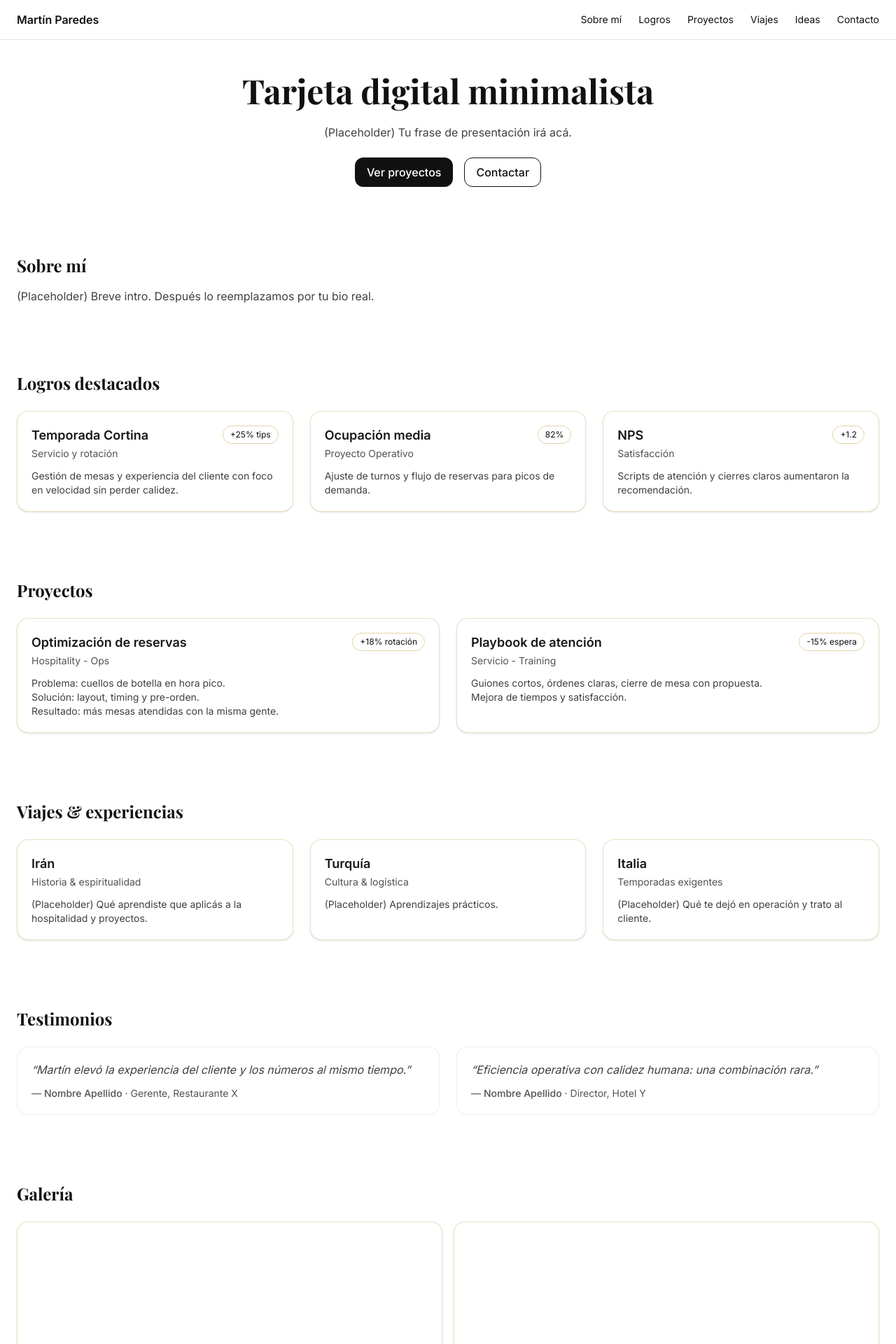
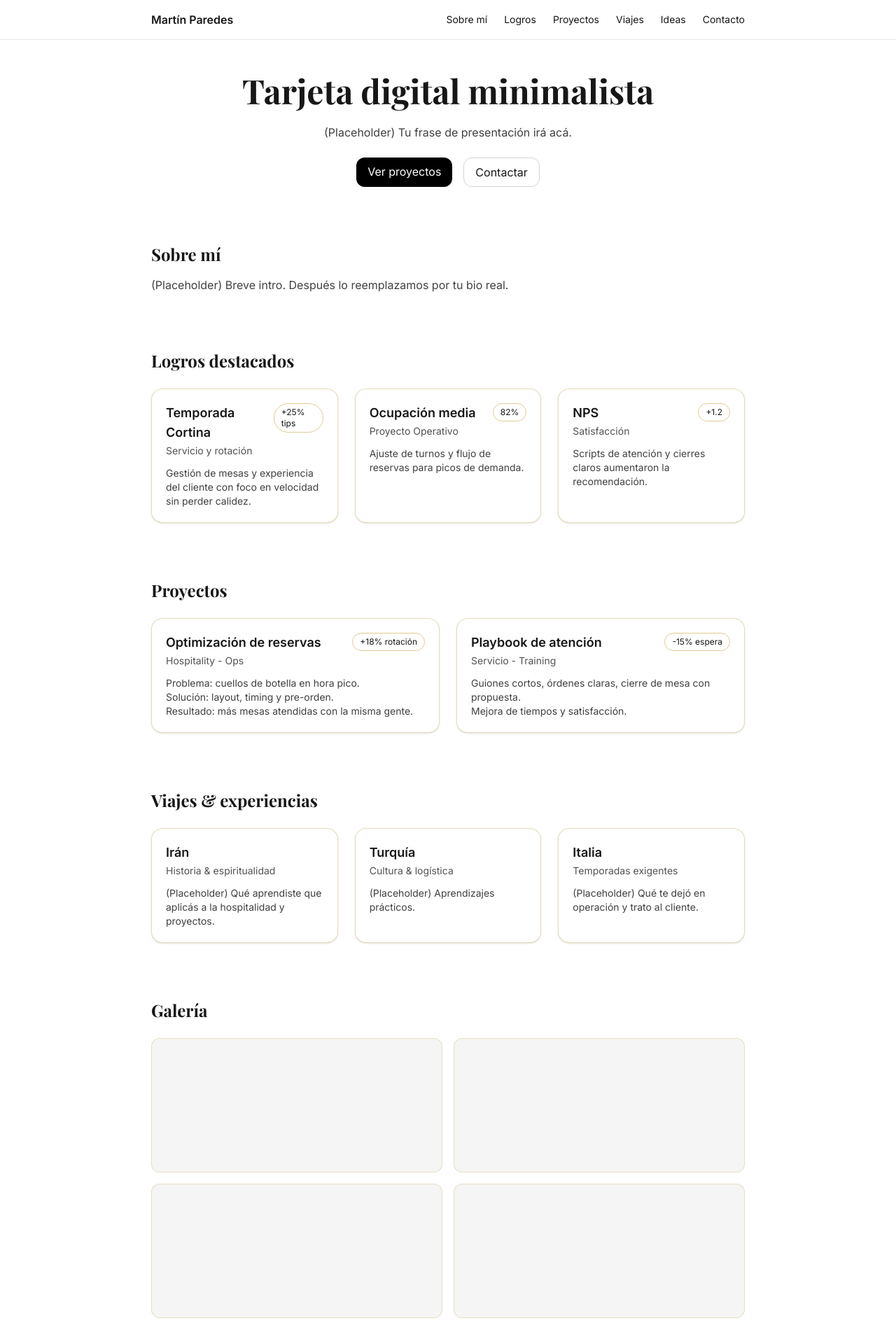
Before and after one commit to tinchoparedess/mp-portfolio, a Next.js app: page / in a window 1280 px wide. Shown: the top 1920 px of the page at 70% size. Built offline with nearby package versions, Linux system fonts and the light colour scheme.

Commit message:
fix: add viewport meta and enforce max width

```diff
--- a/src/app/globals.css
+++ b/src/app/globals.css
@@ -1,47 +1,2 @@
 @import "tailwindcss";
-
-/* ===== Tema Black & Gold ===== */
-:root {
-  --gold: #C8A951;
-  --black: #111111;
-}
-
-@layer base {
-  html, body {
-    background: #fff;
-    color: #111;
-  }
-  ::selection {
-    background: #f5ecd2;
-    color: var(--black);
-  }
-}
-
-/* Utilidades elegantes */
-@layer components {
-  .container { @apply mx-auto max-w-4xl px-6; }
-
-  .card {
-    @apply rounded-2xl bg-white p-5 border transition-shadow shadow-sm hover:shadow-md;
-    border-color: rgb(200 169 81 / 0.35);
-  }
-
-  .btn {
-    @apply inline-flex items-center justify-center gap-2 px-4 py-2 rounded-xl font-medium transition;
-    background: var(--black);
-    color: #fff;
-    border: 1px solid transparent;
-  }
-  .btn:hover { background: var(--gold); color: var(--black); }
-
-  .btn-outline {
-    @apply inline-flex items-center justify-center gap-2 px-4 py-2 rounded-xl font-medium transition border;
-  }
-  .btn-outline:hover { border-color: var(--gold); background: #f6f6f6; }
-
-  .nav-link { @apply relative inline-block; }
-  .nav-link::after {
-    content: ""; position: absolute; left: 0; bottom: -6px; width: 0; height: 2px; background: var(--gold); transition: width .2s;
-  }
-  .nav-link:hover::after { width: 100%; }
-}
+/* dejamos todo el estilo en los componentes con utilidades */
--- a/src/app/layout.tsx
+++ b/src/app/layout.tsx
@@ -1,32 +1,26 @@
 import "./globals.css";
-import { Inter, Playfair_Display } from "next/font/google";
-import Navbar from "@/components/Navbar";
+import { Inter } from "next/font/google";
 
 const inter = Inter({ subsets: ["latin"] });
-const playfair = Playfair_Display({ subsets: ["latin"], weight: ["600", "700"] });
 
 export const metadata = {
-  metadataBase: new URL("https://mp-portfolio-theta.vercel.app"),
   title: "Martín Paredes — Tarjeta Digital Minimalista",
   description: "Presentación personal elegante y minimalista.",
-  openGraph: {
-    type: "website",
-    url: "https://mp-portfolio-theta.vercel.app",
-    title: "Martín Paredes — Tarjeta Digital Minimalista",
-    description: "Presentación personal elegante y minimalista.",
-    images: [{ url: "/og.jpg", width: 1200, height: 630, alt: "Martín Paredes — Portada" }],
-  },
-  twitter: { card: "summary_large_image", title: "Martín Paredes — Tarjeta Digital Minimalista", description: "Presentación personal elegante y minimalista.", images: ["/og.jpg"] },
-  icons: { icon: "/favicon.ico" },
+};
+
+export const viewport = {
+  width: "device-width",
+  initialScale: 1,
+  maximumScale: 1,
+  viewportFit: "cover",
+  themeColor: "#ffffff",
 };
 
 export default function RootLayout({ children }: { children: React.ReactNode }) {
   return (
     <html lang="es" className="scroll-smooth">
-      <body className={`${inter.className}`}>
-        <a id="top" />
-        <Navbar />
-        <main>{children}</main>
+      <body className={`${inter.className} bg-white text-neutral-900`}>
+        {children}
       </body>
     </html>
   );
--- a/src/app/page.tsx
+++ b/src/app/page.tsx
@@ -3,32 +3,39 @@
 import { Playfair_Display } from "next/font/google";
 import Card from "@/components/Card";
 import ContactBar from "@/components/ContactBar";
-import TestimonialCard from "@/components/TestimonialCard";
+import Navbar from "@/components/Navbar";
 import Gallery from "@/components/Gallery";
 
 const playfair = Playfair_Display({ subsets: ["latin"], weight: ["600", "700"] });
 
 export default function Page() {
   return (
-    <div className="container py-12 space-y-24">
+    <>
+      <a id="top" />
+      <Navbar />
 
+      <div className="mx-auto max-w-4xl px-6 py-12 space-y-20">
         {/* HERO */}
         <section className="text-center space-y-6">
-        <h1 className={`${playfair.className} text-4xl sm:text-5xl font-bold`}>
+          <h1 className={`${playfair.className} text-4xl sm:text-5xl font-bold text-neutral-900`}>
             Tarjeta digital minimalista
           </h1>
           <p className="text-neutral-700">
             (Placeholder) Tu frase de presentación irá acá.
           </p>
           <div className="flex justify-center gap-4">
-          <a href="#proyectos" className="btn">Ver proyectos</a>
-          <a href="#contacto" className="btn-outline">Contactar</a>
+            <a href="#proyectos" className="px-4 py-2 rounded-xl bg-black text-white hover:bg-[#C8A951] hover:text-black transition">
+              Ver proyectos
+            </a>
+            <a href="#contacto" className="px-4 py-2 rounded-xl border border-neutral-300 hover:border-[#C8A951] hover:bg-neutral-100 transition">
+              Contactar
+            </a>
           </div>
         </section>
 
         {/* SOBRE MÍ */}
         <section id="sobre-mi" className="space-y-4">
-        <h2 className={`${playfair.className} text-2xl font-bold`}>Sobre mí</h2>
+          <h2 className={`${playfair.className} text-2xl font-bold text-neutral-900`}>Sobre mí</h2>
           <p className="text-neutral-700">
             (Placeholder) Breve intro. Después lo reemplazamos por tu bio real.
           </p>
@@ -36,7 +43,7 @@ export default function Page() {
 
         {/* LOGROS */}
         <section id="logros" className="space-y-6">
-        <h2 className={`${playfair.className} text-2xl font-bold`}>Logros destacados</h2>
+          <h2 className={`${playfair.className} text-2xl font-bold text-neutral-900`}>Logros destacados</h2>
           <div className="grid gap-6 sm:grid-cols-3">
             <Card title="Temporada Cortina" subtitle="Servicio y rotación" metric="+25% tips">
               Gestión de mesas y experiencia del cliente con foco en velocidad sin perder calidez.
@@ -52,7 +59,7 @@ export default function Page() {
 
         {/* PROYECTOS */}
         <section id="proyectos" className="space-y-6">
-        <h2 className={`${playfair.className} text-2xl font-bold`}>Proyectos</h2>
+          <h2 className={`${playfair.className} text-2xl font-bold text-neutral-900`}>Proyectos</h2>
           <div className="grid gap-6 sm:grid-cols-2">
             <Card title="Optimización de reservas" subtitle="Hospitality - Ops" metric="+18% rotación">
               Problema: cuellos de botella en hora pico.<br />
@@ -68,7 +75,7 @@ export default function Page() {
 
         {/* VIAJES */}
         <section id="viajes" className="space-y-6">
-        <h2 className={`${playfair.className} text-2xl font-bold`}>Viajes & experiencias</h2>
+          <h2 className={`${playfair.className} text-2xl font-bold text-neutral-900`}>Viajes & experiencias</h2>
           <div className="grid gap-6 sm:grid-cols-3">
             <Card title="Irán" subtitle="Historia & espiritualidad">
               (Placeholder) Qué aprendiste que aplicás a la hospitalidad y proyectos.
@@ -82,33 +89,15 @@ export default function Page() {
           </div>
         </section>
 
-      {/* TESTIMONIOS */}
-      <section id="testimonios" className="space-y-6">
-        <h2 className={`${playfair.className} text-2xl font-bold`}>Testimonios</h2>
-        <div className="grid gap-6 sm:grid-cols-2">
-          <TestimonialCard
-            quote="Martín elevó la experiencia del cliente y los números al mismo tiempo."
-            author="Nombre Apellido"
-            role="Gerente, Restaurante X"
-          />
-          <TestimonialCard
-            quote="Eficiencia operativa con calidez humana: una combinación rara."
-            author="Nombre Apellido"
-            role="Director, Hotel Y"
-          />
-        </div>
-      </section>
-
-      {/* GALERÍA */}
+        {/* GALERÍA (miniaturas sobrias) */}
         <section id="galeria" className="space-y-6">
-        <h2 className={`${playfair.className} text-2xl font-bold`}>Galería</h2>
+          <h2 className={`${playfair.className} text-2xl font-bold text-neutral-900`}>Galería</h2>
           <Gallery images={["/img1.jpg", "/img2.jpg", "/img3.jpg", "/img4.jpg"]} />
-        <p className="text-sm text-neutral-500">Cuando tengas tus fotos, las ponemos en <code>/public</code> y se ven acá.</p>
         </section>
 
         {/* IDEAS */}
         <section id="ideas" className="space-y-6">
-        <h2 className={`${playfair.className} text-2xl font-bold`}>Ideas / Notas</h2>
+          <h2 className={`${playfair.className} text-2xl font-bold text-neutral-900`}>Ideas / Notas</h2>
           <div className="grid gap-6">
             <Card title="Experiencias con alma" subtitle="Ensayo corto">
               (Placeholder) Mini-ensayo. Después lo pasamos a MDX si querés escribir más.
@@ -118,7 +107,7 @@ export default function Page() {
 
         {/* CONTACTO */}
         <section id="contacto" className="space-y-6">
-        <h2 className={`${playfair.className} text-2xl font-bold`}>Contacto</h2>
+          <h2 className={`${playfair.className} text-2xl font-bold text-neutral-900`}>Contacto</h2>
           <p className="text-neutral-700">Elegí el canal que prefieras. Respondo rápido.</p>
           <ContactBar whatsapp="5491122334455" email="martin@mail.com" phone="+39 333 444 5555" />
         </section>
@@ -126,9 +115,10 @@ export default function Page() {
         {/* FOOTER */}
         <footer className="pt-10 text-center text-sm text-neutral-500">
           <div className="border-t border-black/10 pt-6">
-          © {new Date().getFullYear()} <span style={{ color: "var(--gold)" }}>Martín Paredes</span> — Elegancia minimalista.
+            © {new Date().getFullYear()} <span className="text-[#C8A951]">Martín Paredes</span> — Elegancia minimalista.
           </div>
         </footer>
       </div>
+    </>
   );
 }
--- a/src/components/Card.tsx
+++ b/src/components/Card.tsx
@@ -7,17 +7,14 @@ type CardProps = {
 
 export default function Card({ title, subtitle, metric, children }: CardProps) {
   return (
-    <div className="card">
+    <div className="rounded-2xl bg-white p-5 border border-[#C8A951]/40 shadow-sm hover:shadow-md transition-shadow">
       <div className="flex items-start justify-between gap-3">
         <div>
           <h3 className="text-lg font-semibold text-neutral-900">{title}</h3>
-          {subtitle && (
-            <p className="text-sm text-neutral-600 mt-0.5">{subtitle}</p>
-          )}
+          {subtitle && <p className="text-sm text-neutral-600 mt-0.5">{subtitle}</p>}
         </div>
         {metric && (
-          <span className="px-2.5 py-1 text-xs rounded-full border"
-                style={{ borderColor: "rgba(200,169,81,.5)", color: "var(--black)" }}>
+          <span className="px-2.5 py-1 text-xs rounded-full border border-[#C8A951]/60 text-neutral-900">
             {metric}
           </span>
         )}
--- a/src/components/Gallery.tsx
+++ b/src/components/Gallery.tsx
@@ -4,9 +4,12 @@ export default function Gallery({ images }: Props) {
   return (
     <div className="grid gap-4 sm:grid-cols-2">
       {images.map((src, i) => (
-        <div key={i} className="aspect-[4/3] overflow-hidden rounded-2xl border card">
-          {/* Cuando subas imágenes reales en /public, reemplazá por:
-             <img src={src} alt="" className="w-full h-full object-cover" /> */}
+        <div
+          key={i}
+          className="h-36 sm:h-40 md:h-48 rounded-xl border border-[#C8A951]/30 bg-neutral-100 overflow-hidden"
+        >
+          {/* Cuando tengas imágenes reales en /public, usá:
+          <img src={src} alt="" className="w-full h-full object-cover" /> */}
         </div>
       ))}
     </div>
--- a/src/components/Navbar.tsx
+++ b/src/components/Navbar.tsx
@@ -1,5 +1,4 @@
 "use client";
-
 import { useState } from "react";
 
 const links = [
@@ -16,29 +15,41 @@ export default function Navbar() {
 
   return (
     <header className="sticky top-0 z-50 bg-white/80 backdrop-blur border-b border-black/10">
-      <nav className="container h-14 flex items-center justify-between">
+      <nav className="mx-auto max-w-4xl px-6 h-14 flex items-center justify-between">
         <a href="#top" className="font-semibold">Martín Paredes</a>
 
+        {/* desktop */}
         <ul className="hidden sm:flex gap-6 text-sm">
-          {links.map(l => (
-            <li key={l.href}><a className="nav-link" href={l.href}>{l.label}</a></li>
+          {links.map((l) => (
+            <li key={l.href}>
+              <a
+                className="relative inline-block hover:text-[#C8A951] after:content-[''] after:absolute after:left-0 after:-bottom-1 after:h-[2px] after:w-0 after:bg-[#C8A951] hover:after:w-full after:transition-all"
+                href={l.href}
+              >
+                {l.label}
+              </a>
+            </li>
           ))}
         </ul>
 
+        {/* mobile */}
         <button
-          className="sm:hidden btn-outline"
-          onClick={() => setOpen(v => !v)}
+          className="sm:hidden px-3 py-1 rounded-lg border border-neutral-300 hover:bg-neutral-100"
+          onClick={() => setOpen((v) => !v)}
           aria-label="Abrir menú"
         >
           Menú
         </button>
       </nav>
 
+      {/* panel mobile */}
       {open && (
-        <ul className="sm:hidden container pb-3 text-sm">
-          {links.map(l => (
+        <ul className="sm:hidden mx-auto max-w-4xl px-6 pb-3 text-sm">
+          {links.map((l) => (
             <li key={l.href} className="py-2 border-t border-black/10">
-              <a href={l.href} onClick={() => setOpen(false)}>{l.label}</a>
+              <a href={l.href} onClick={() => setOpen(false)}>
+                {l.label}
+              </a>
             </li>
           ))}
         </ul>
```
Also changed, not shown: src/components/ContactBar.tsx (+12 -6 lines). Lines whose indentation alone changed are shown as unchanged.
